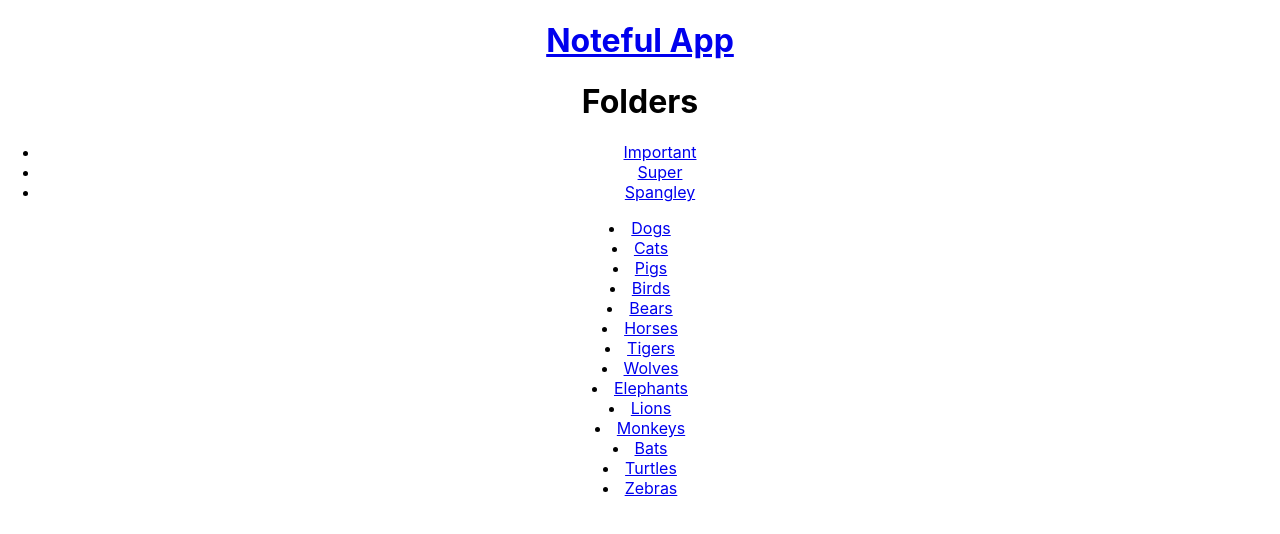
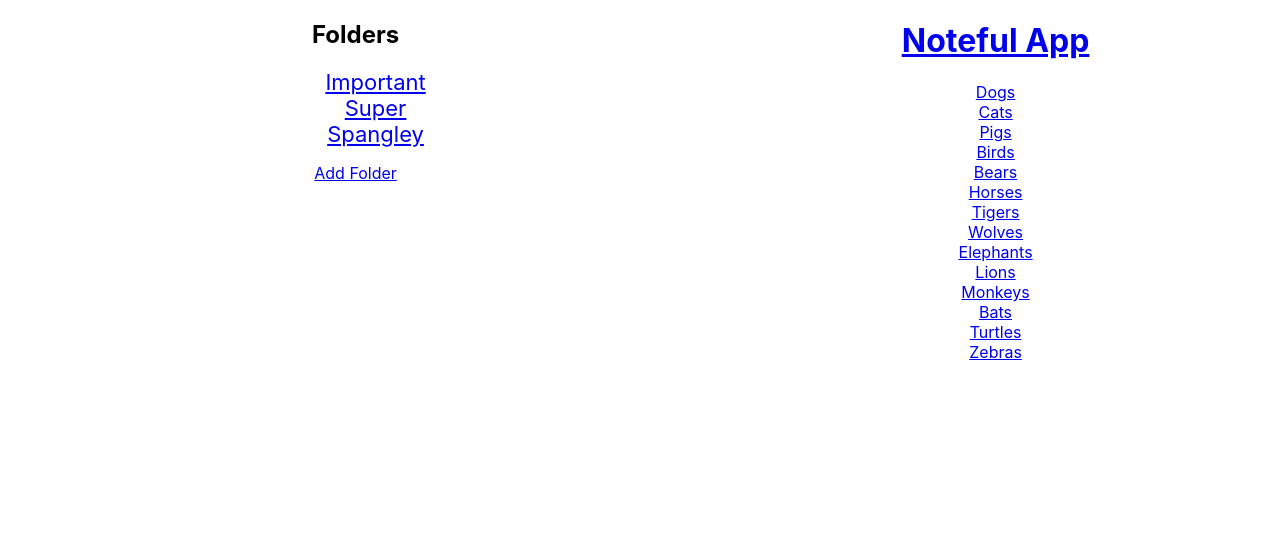
Before and after one commit to killeraliens/noteful, a React (Create React App) app: page / in a window 1280 px wide. Shown: the top 534 px of the page. Built offline with nearby package versions, Linux system fonts and the light colour scheme; the HTML template or start-up script is replaced by a standard one.

Commit message:
FolderList buttonlinks

```diff
--- a/src/App.css
+++ b/src/App.css
@@ -1,5 +1,23 @@
 .App {
   text-align: center;
+  display: block;
+}
+
+.App > nav {
+  width: 100%;
+}
+
+.App li {
+  list-style: none;
+}
+
+@media screen and (min-width: 600px) {
+  .App {
+    display: flex;
+  }
+  .App > main {
+    width: 80vw;
+  }
 }
 
 
--- a/src/App.js
+++ b/src/App.js
@@ -29,11 +29,12 @@ class App extends Component {
     // console.log(notes)
     return (
       <div className="App">
-        <Header/>
-        <SideNav folders={folders} notes={notes}/>
+        <nav>
+          <SideNav folders={folders} notes={notes}/>
+        </nav>
         <main>
+          <Header/>
           <Switch>
-
             <Route exact path='/' render={(routeProps) => {
               return(
                 <NoteList
--- a/src/FolderList/FolderList.css
+++ b/src/FolderList/FolderList.css
@@ -1,3 +1,7 @@
-.FolderLink.active {
+.FolderList__li {
+  font-size: 22px;
+}
+
+.FolderList__li__nav-link.active {
   background-color: lightblue;
 }
--- a/src/FolderList/FolderList.js
+++ b/src/FolderList/FolderList.js
@@ -1,5 +1,6 @@
 import React from 'react';
-import { NavLink } from 'react-router-dom'
+import { NavLink, Link } from 'react-router-dom'
+import NoteList from '../NoteList/NoteList'
 import './FolderList.css'
 
 function FolderList(props) {
@@ -7,21 +8,22 @@ function FolderList(props) {
   let noteSelectedFolder = props.note
     ? props.folders.find(folder => folder.id === props.note.folderId)
     : null
-  //let isActive = noteSelectedFolder ? 'active' : ''
-  //console.log('')
+
+  let buttonLink = noteSelectedFolder
+    ? <Link onClick={() => props.history.goBack()}>Back</Link>
+    : <Link to='/add-folder'>Add Folder</Link>
 
   props.folders.length > 0
   ? folderLinks = props.folders.map(folder => {
     return(
-      <li key={folder.id}>
-        <NavLink to={`/folder/${folder.id}`} className={`FolderLink ${noteSelectedFolder && noteSelectedFolder.id === folder.id ? 'active' : ''}`} >
+      <li key={folder.id} className="FolderList__li">
+        <NavLink to={`/folder/${folder.id}`} className={`FolderList__li__nav-link ${noteSelectedFolder && noteSelectedFolder.id === folder.id ? 'active' : ''}`} >
           {folder.name}
         </NavLink>
       </li>
     )
   })
   : folderLinks = <div>No Folders</div>
-
 
 
   return(
@@ -31,6 +33,7 @@ function FolderList(props) {
         {folderLinks}
         { noteSelectedFolder ? noteSelectedFolder.name : null }
       </ul>
+      { buttonLink }
     </div>
   )
 }
--- a/src/NoteShow/NoteShow.js
+++ b/src/NoteShow/NoteShow.js
@@ -2,7 +2,7 @@ import React from 'react'
 
 
 export default function NoteShow(props) {
-  console.log(props)
+  // console.log(props)
   return(
     <div>
       <h1>{props.note.name}</h1>
```
